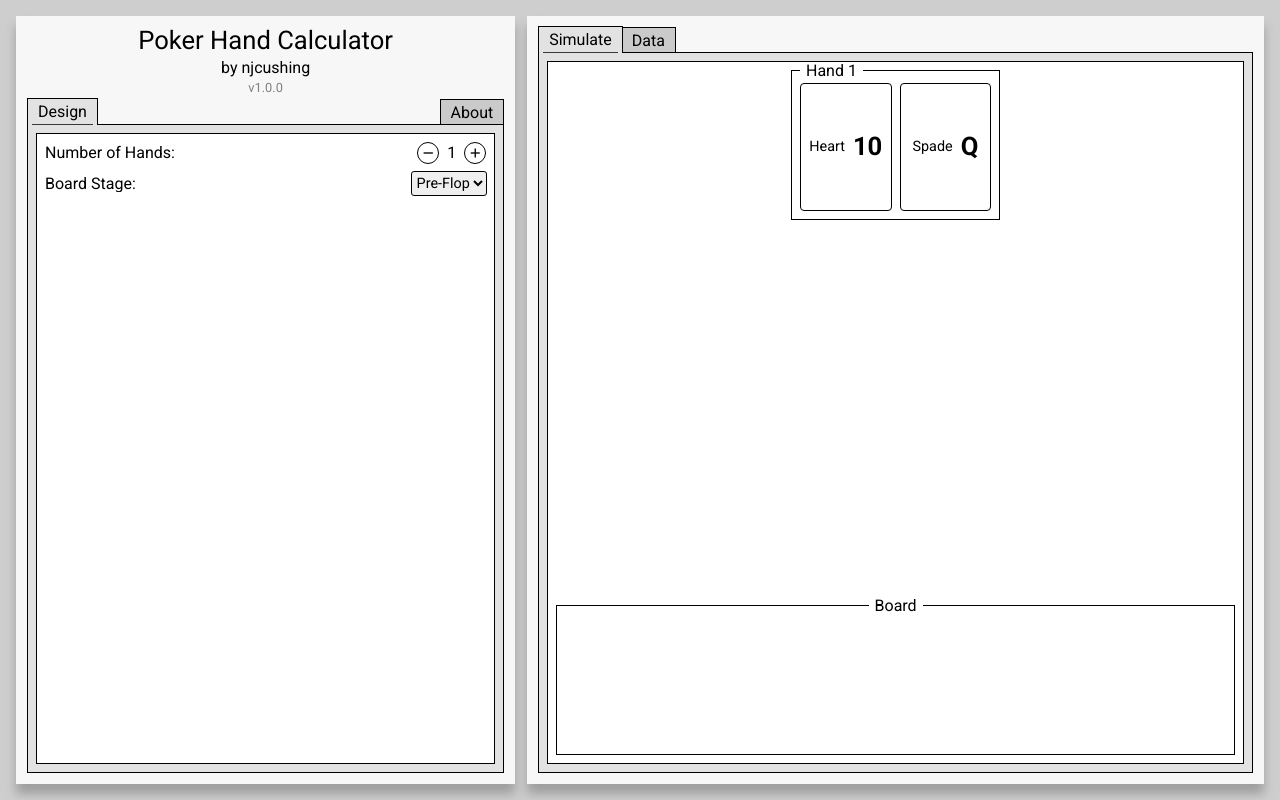
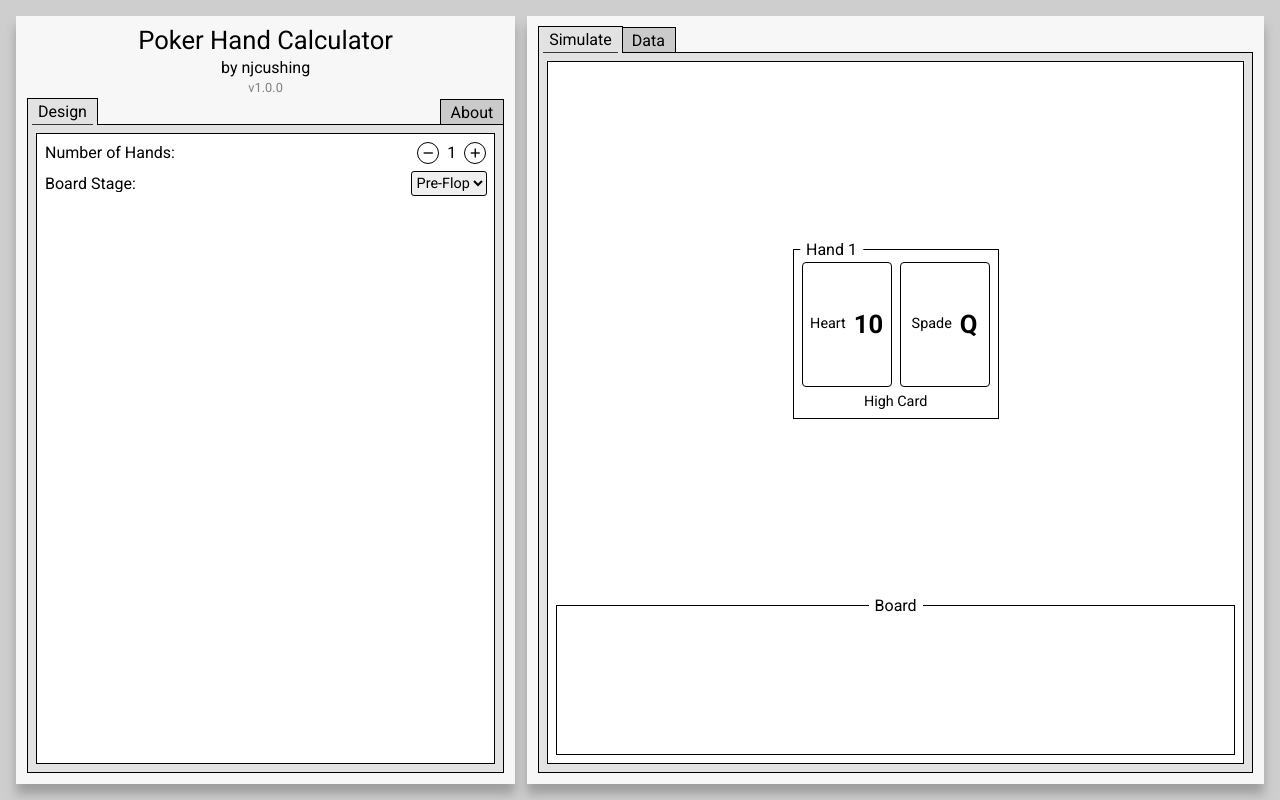
Before and after one commit to njcushing/poker-hand-calculator, a React (Vite) app: page / in a window 1280 px wide. Built offline with nearby package versions, Linux system fonts and the light colour scheme.

Commit message:
Display each hand's rank

```diff
--- a/src/features/Simulate/components/Hand/index.module.css
+++ b/src/features/Simulate/components/Hand/index.module.css
@@ -1,17 +1,20 @@
 .hand {
     position: relative;
 
-    display: flex;
+    display: grid;
+    grid-template-rows: 1fr auto;
+    grid-template-columns: auto;
+    gap: 8px;
 
     border: 1px solid #000;
 
-    height: 150px;
-    padding: 8px;
+    height: 170px;
+    padding: 12px 8px 8px;
 }
 
 .hand-id {
     position: absolute;
-    translate: 0% -100%;
+    translate: 10% -50%;
 
     background-color: white;
 
@@ -22,7 +25,14 @@
     display: flex;
     flex-direction: row;
     gap: 8px;
+}
 
-    height: 100%;
-    padding: 4px 0px 0px;
+.hand-strength {
+    display: flex;
+    justify-content: center;
+
+    color: black;
+    font-size: 0.9rem;
+
+    width: 100%;
 }
--- a/src/features/Simulate/components/Hand/index.tsx
+++ b/src/features/Simulate/components/Hand/index.tsx
@@ -1,4 +1,6 @@
-import { Hand as THandInfo } from "@/features/Deck/utils/deckFuncs";
+import { useContext } from "react";
+import { PokerHandCalculatorContext } from "@/pages/PokerHandCalculator";
+import { calculateHandStrength, Hand as THandInfo } from "@/features/Deck/utils/deckFuncs";
 import { Card } from "../Card";
 import styles from "./index.module.css";
 
@@ -8,6 +10,8 @@ export type THand = {
 };
 
 export function Hand({ info, number }: THand) {
+    const { pokerHandCalculatorState } = useContext(PokerHandCalculatorContext);
+
     return (
         <div className={styles["hand"]}>
             <p className={styles["hand-id"]}>{`Hand ${number}`}</p>
@@ -15,6 +19,9 @@ export function Hand({ info, number }: THand) {
                 <Card info={info[0]} />
                 <Card info={info[1]} />
             </div>
+            <p className={styles["hand-strength"]}>
+                {calculateHandStrength(info, pokerHandCalculatorState.board).rank}
+            </p>
         </div>
     );
 }
--- a/src/features/Simulate/index.module.css
+++ b/src/features/Simulate/index.module.css
@@ -19,8 +19,10 @@
 .hands-container {
     display: flex;
     justify-content: center;
+    align-items: center;
     flex-wrap: wrap;
     gap: 12px 8px;
 
     width: 100%;
+    height: 100%;
 }
```
